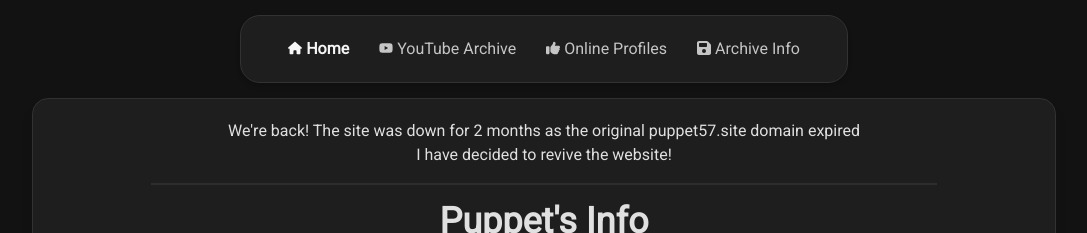
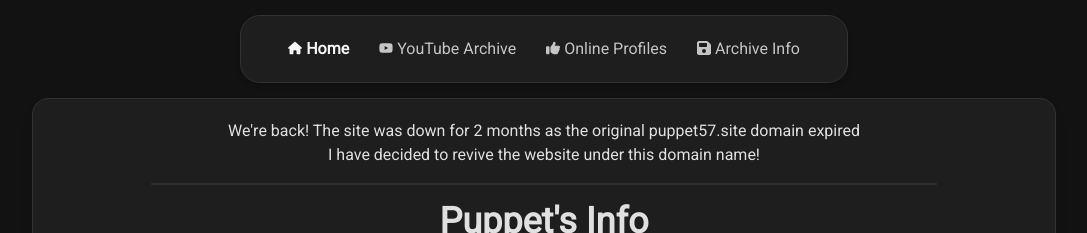
Before and after one commit to Lncvrt/PuppetExposalWebsite, a Next.js app: page / in a window 1280 px wide. Shown: the top 233 px of the page, without its empty margins (96-1183 px from the left). Built offline with nearby package versions, Linux system fonts and the light colour scheme.

Commit message:
Add to the note

```diff
--- a/app/page.tsx
+++ b/app/page.tsx
@@ -56,7 +56,7 @@ const Home = () => {
   return (
     <section className="container-section">
       <p>We&apos;re back! The site was down for 2 months as the original puppet57.site domain expired</p>
-      <p>I have decided to revive the website!</p>
+      <p>I have decided to revive the website under this domain name!</p>
       <div className="seperator" />
       <h1>Puppet&apos;s Info</h1>
       <div className="select">
```
